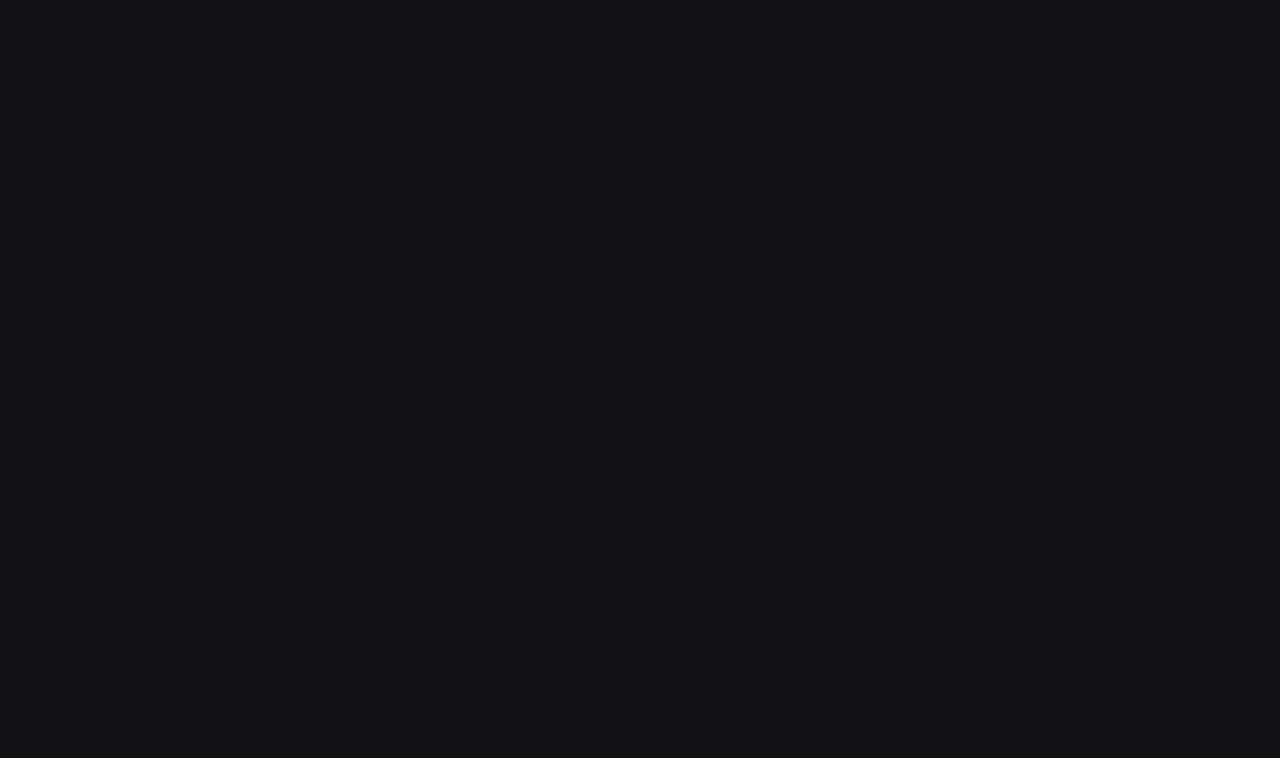
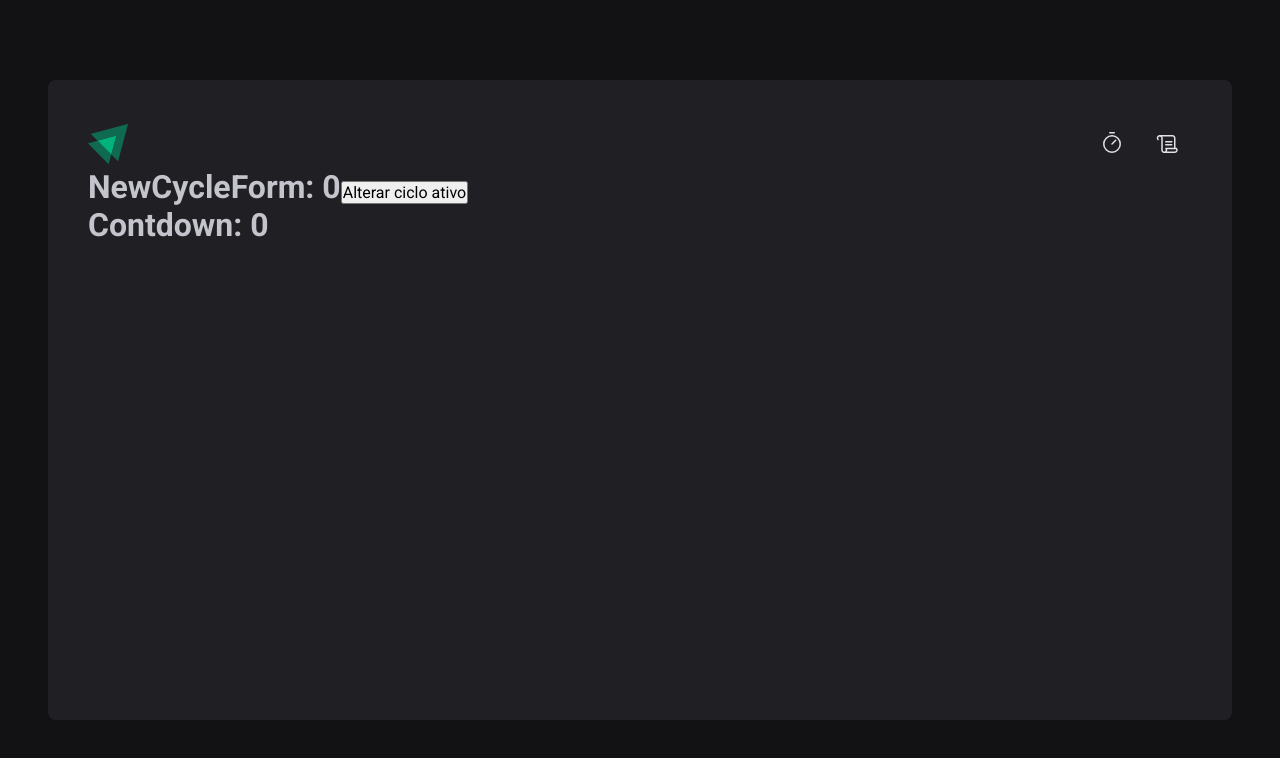
Before and after one commit to barolohelio/timer-pomodoro-igniteRocket, a React (Vite) app: page /1533 in a window 1280 px wide. Before the commit this address had no page. Shown: the top 758 px of the page. Built offline with nearby package versions, Linux system fonts and the light colour scheme.

Commit message:
Extraindo Countdown da Home

```diff
--- /dev/null
+++ b/src/AprendendoContext.tsx
@@ -0,0 +1,42 @@
+import { createContext, useContext, useState } from 'react'
+/** Quando eu crio um Contexto e compartilho a informaçao inicial do contexto
+ * com varios componentes, eu nao posso alterar essas informaçoes
+ * Sempre que temos uma variavel no react que tera seu valor alterado com tempo
+ * principalmente com açoes do usuario, nos utilizamos os estados.
+ */
+
+const CyclesContext = createContext({} as any)
+
+function NewCycleForm() {
+  const { activeCycle, setActiveCycle } = useContext(CyclesContext)
+  return (
+    <h1>
+      NewCycleForm: {activeCycle}
+      <button
+        onClick={() => {
+          setActiveCycle(2)
+        }}
+      >
+        Alterar ciclo ativo
+      </button>
+    </h1>
+  )
+}
+
+function Countdown() {
+  const { activeCycle } = useContext(CyclesContext)
+
+  return <h1>Contdown: {activeCycle}</h1>
+}
+
+// Utilizando por volta dos outros componentes
+export function AprendendoContext() {
+  const [activeCycle, setActiveCycle] = useState(0)
+
+  return (
+    <CyclesContext.Provider value={{ activeCycle, setActiveCycle }}>
+      <NewCycleForm />
+      <Countdown />
+    </CyclesContext.Provider>
+  )
+}
--- a/src/Router.tsx
+++ b/src/Router.tsx
@@ -3,6 +3,7 @@ import { Routes, Route } from 'react-router-dom'
 import { Home } from './pages/Home'
 import { History } from './pages/History'
 import { DefaultLayout } from './layouts/DefaultLayout'
+import { AprendendoContext } from './AprendendoContext'
 
 export function Router() {
   return (
@@ -10,6 +11,8 @@ export function Router() {
       <Route path="/" element={<DefaultLayout />}>
         <Route path="/" element={<Home />} />
         <Route path="/history" element={<History />} />
+
+        <Route path="/1533" element={<AprendendoContext />} />
       </Route>
     </Routes>
   )
--- a/src/pages/Home/components/Countdown/index.tsx
+++ b/src/pages/Home/components/Countdown/index.tsx
@@ -1,17 +1,17 @@
-import { useState, useEffect } from 'react'
+import { useState, useEffect, useContext } from 'react'
 import { CountdownContainer, Separator } from './styles'
 import { differenceInSeconds } from 'date-fns'
+import { CyclesContext } from '../..'
 
-interface CountDownProps {
-  activeCycle: any
-  setCycles: any
-}
-
-export function Countdown({ activeCycle, setCycles }: CountDownProps) {
+export function Countdown() {
+  const { activeCycle, activeCycleId, markCurrentCycleAsFinished } =
+    useContext(CyclesContext)
   const [amountSecondsPassed, setAmountSecondsPassed] = useState(0)
   const totalSeconds = activeCycle ? activeCycle.minutesAmount * 60 : 0
 
   useEffect(() => {
+    let interval: number
+
     if (activeCycle) {
       // eslint-disable-next-line react-hooks/exhaustive-deps
       interval = setInterval(() => {
@@ -20,15 +20,7 @@ export function Countdown({ activeCycle, setCycles }: CountDownProps) {
           activeCycle.startDate,
         )
         if (secondsDifference >= totalSeconds) {
-          setCycles((state) =>
-            state.map((cycle) => {
-              if (cycle.id === activeCycleId) {
-                return { ...cycle, finishedDate: new Date() }
-              } else {
-                return cycle
-              }
-            }),
-          )
+          markCurrentCycleAsFinished()
           setAmountSecondsPassed(totalSeconds)
           clearInterval(interval)
         } else {
@@ -40,7 +32,26 @@ export function Countdown({ activeCycle, setCycles }: CountDownProps) {
     return () => {
       clearInterval(interval)
     }
-  }, [activeCycle, totalSeconds])
+  }, [activeCycle, totalSeconds, activeCycleId, markCurrentCycleAsFinished])
+
+  const currentSeconds = activeCycle ? totalSeconds - amountSecondsPassed : 0
+  /** Math.round arredonda + .5 para cima e - .5 para baixo */
+  /** Math.ceil arredonda para cima */
+
+  // Math.floor arredonda para baixo
+  const minutesAmount = Math.floor(currentSeconds / 60)
+  const secondsAmount = currentSeconds % 60 // Pega o resto, para mostrar os seg
+
+  // padStart() método que preenche uma string até um tamanho específico com algum caracteres
+  // padStart(2, '0')
+  const minutes = String(minutesAmount).padStart(2, '0')
+  const seconds = String(secondsAmount).padStart(2, '0')
+
+  useEffect(() => {
+    if (activeCycle) {
+      document.title = `${minutes}:${seconds}`
+    }
+  }, [minutes, seconds, activeCycle])
 
   return (
     <CountdownContainer>
--- a/src/pages/Home/index.tsx
+++ b/src/pages/Home/index.tsx
@@ -1,9 +1,5 @@
 import { Play, HandPalm } from 'phosphor-react'
-import { useForm } from 'react-hook-form'
-import { zodResolver } from '@hookform/resolvers/zod'
-import * as zod from 'zod'
-import { useEffect, useState } from 'react'
-import { differenceInSeconds } from 'date-fns'
+import { createContext, useEffect, useState } from 'react'
 
 import {
   HomeContainer,
@@ -22,30 +18,49 @@ interface Cycle {
   finishedDate?: Date
 }
 
+interface CyclesContextType {
+  activeCycle: Cycle | undefined
+  activeCycleId: string | null
+  markCurrentCycleAsFinished: () => void
+}
+
+export const CyclesContext = createContext({} as CyclesContextType)
+
 export function Home() {
   const [cycles, setCycles] = useState<Cycle[]>([])
   const [activeCycleId, setActiveCycleId] = useState<' ' | null>(null)
 
   const activeCycle = cycles.find((cycle) => cycle.id === activeCycleId)
-  let interval: number
 
-  function handleCreateNewCycle(data: NewCycleFormData) {
-    const id = String(new Date().getTime())
-    const newCycle: Cycle = {
-      id,
-      task: data.task,
-      minutesAmount: data.minutesAmount,
-      startDate: new Date(),
-    }
-    /* Lista todos os ciclos e adiciona o novo no final
-      sempre que uma alteração de estado depender dos valores anteriores nós
-      utilizamos o formato de arrow function
-    */
-    setCycles((state) => [...cycles, newCycle])
-    setActiveCycleId(id)
-    setAmountSecondsPassed(0)
-    reset()
+  function markCurrentCycleAsFinished() {
+    setCycles((state) =>
+      state.map((cycle) => {
+        if (cycle.id === activeCycleId) {
+          return { ...cycle, finishedDate: new Date() }
+        } else {
+          return cycle
+        }
+      }),
+    )
   }
+
+  // function handleCreateNewCycle(data: NewCycleFormData) {
+  //   const id = String(new Date().getTime())
+  //   const newCycle: Cycle = {
+  //     id,
+  //     task: data.task,
+  //     minutesAmount: data.minutesAmount,
+  //     startDate: new Date(),
+  //   }
+  //   /* Lista todos os ciclos e adiciona o novo no final
+  //     sempre que uma alteração de estado depender dos valores anteriores nós
+  //     utilizamos o formato de arrow function
+  //   */
+  //   setCycles((state) => [...cycles, newCycle])
+  //   setActiveCycleId(id)
+  //   setAmountSecondsPassed(0)
+  //   reset()
+  // }
 
   function handleInterruptCycle() {
     /** Percorrer todos os ciclos e para ciclo percorrido, se o ciclo for o ciclo
@@ -56,6 +71,9 @@ export function Home() {
      */
     setCycles((state) =>
       state.map((cycle) => {
+        /** activeCycle com base no ID do ciclo ativo percorre todos os ciclos e retorna
+         * o ciclo com mesmo ID do ciclo ativo
+         */
         if (cycle.id === activeCycleId) {
           return { ...cycle, interruptedDate: new Date() }
         } else {
@@ -66,30 +84,8 @@ export function Home() {
     setActiveCycleId(null)
   }
 
-  /** activeCycle com base no ID do ciclo ativo percorre todos os ciclos e retorna
-   * o ciclo com mesmo ID do ciclo ativo
-   */
-  const currentSeconds = activeCycle ? totalSeconds - amountSecondsPassed : 0
-  /** Math.round arredonda + .5 para cima e - .5 para baixo */
-  /** Math.ceil arredonda para cima */
-
-  // Math.floor arredonda para baixo
-  const minutesAmount = Math.floor(currentSeconds / 60)
-  const secondsAmount = currentSeconds % 60 // Pega o resto, para mostrar os seg
-
-  // padStart() método que preenche uma string até um tamanho específico com algum caracteres
-  // padStart(2, '0')
-  const minutes = String(minutesAmount).padStart(2, '0')
-  const seconds = String(secondsAmount).padStart(2, '0')
-
-  useEffect(() => {
-    if (activeCycle) {
-      document.title = `${minutes}:${seconds}`
-    }
-  }, [minutes, seconds, activeCycle])
-
-  const task = watch('task')
-  const isSubmitDisabled = !task
+  // const task = watch('task')
+  // const isSubmitDisabled = !task
 
   /**
    *  Prop Drilling -> Quando a gente tem muitas propriedades APENAS para a
@@ -101,9 +97,13 @@ export function Home() {
 
   return (
     <HomeContainer>
-      <form onSubmit={handleSubmit(handleCreateNewCycle)} action="">
-        <NewCycleForm />
-        <Countdown activeCycle={activeCycle} setCycles={setCycles} />
+      <form /* onSubmit={handleSubmit(handleCreateNewCycle)} */ action="">
+        <CyclesContext.Provider
+          value={{ activeCycle, activeCycleId, markCurrentCycleAsFinished }}
+        >
+          {/* <NewCycleForm /> */}
+          <Countdown />
+        </CyclesContext.Provider>
 
         {activeCycle ? (
           <StopCountdownButton onClick={handleInterruptCycle} type="button">
@@ -111,7 +111,7 @@ export function Home() {
             Interromper
           </StopCountdownButton>
         ) : (
-          <StartCountdownButton disabled={isSubmitDisabled} type="submit">
+          <StartCountdownButton /* disabled={isSubmitDisabled} */ type="submit">
             <Play size={24} />
             Começar
           </StartCountdownButton>
```
